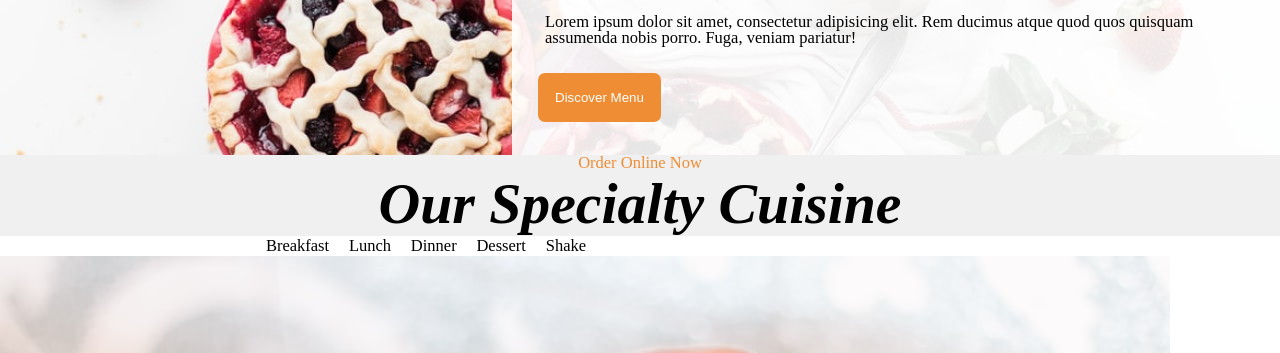
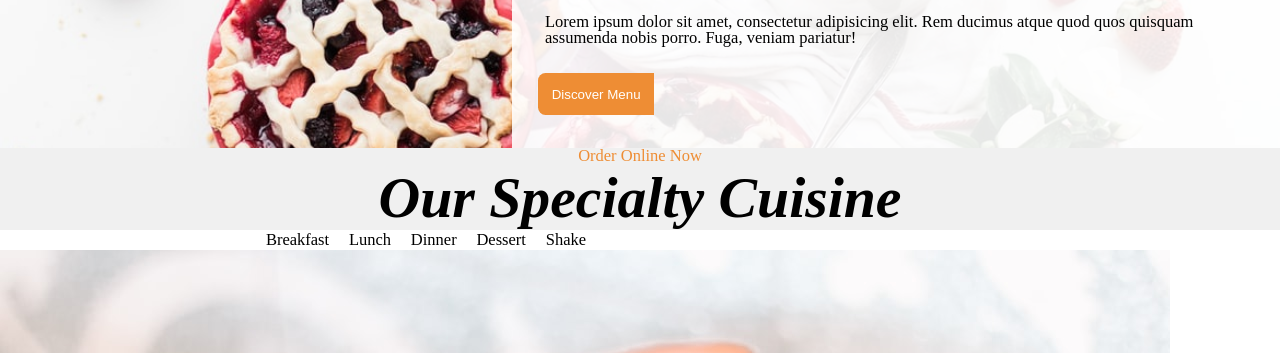
Before and after one commit to jcs-denverdev/restaurant, a plain HTML site: page index.html in a window 1280 px wide. Shown: the part 744-1097 px from the top of the page. Drawn offline with Linux system fonts and the light colour scheme.

Commit message:
figuring out button stuff

```diff
--- a/css/style.css
+++ b/css/style.css
@@ -260,11 +260,13 @@ main {
 
 .about_text_container .whole_btn {
   margin-top: 2em;
-  /* padding: 1em; */
+  padding: 1em;
   background-color: var(--orange-theme);
   color: white;
   border: none;
-  border-radius: 7px;
+  border-radius: 0; /* reset .orange_btn radius */
+  border-top-left-radius: 7.5px;
+  border-bottom-left-radius: 7.5px;
 }
 
 /******************************************
```
